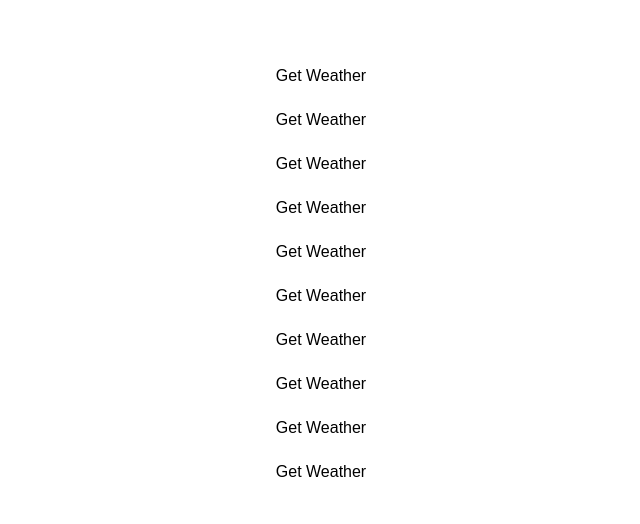
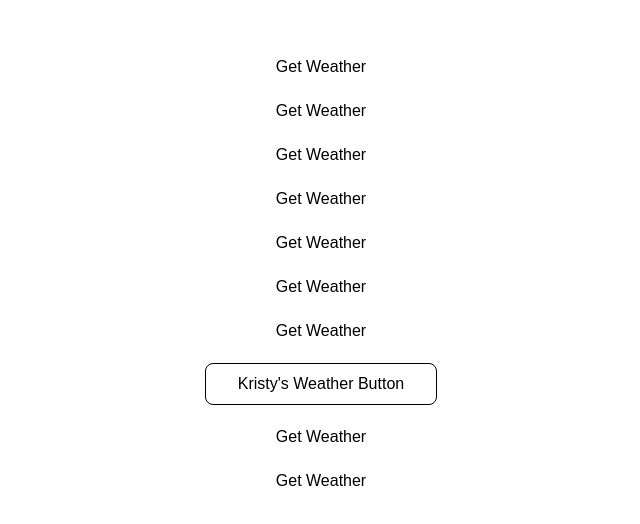
Before and after one commit to JumboCode/bostons-higher-ground, a Next.js app: page /weather in a window 1280 px wide. Shown: the part 126-650 px from the top of the page, without its empty margins (319-959 px from the left). Built offline with nearby package versions, Linux system fonts and the light colour scheme.

Commit message:
Weather Button progress

```diff
--- a/src/app/weather/page.tsx
+++ b/src/app/weather/page.tsx
@@ -19,7 +19,8 @@ export default function Page() {
             <BriannaWeatherButton />
             <GeorgeWeatherButton />
             <HandeWeatherButton />
-            <KristyWeatherButton />
+            <KristyWeatherButton label= "Kristy's Weather Button"/>
+
             <VanshWeatherButton />
             <WestWeatherButton />
         </main>
--- a/src/components/weather-buttons/button-kristy.tsx
+++ b/src/components/weather-buttons/button-kristy.tsx
@@ -1,3 +1,32 @@
-export default function WeatherButton() {
-    return <button>Get Weather</button>;
+"use client";
+
+type WeatherProps = {
+    label: string
 }
+
+
+export default function WeatherButton(props: WeatherProps) {
+    async function handleClick(){
+        try {
+            const response = await fetch(
+                "https://api.weather.gov/gridpoints/BOX/69,92/forecast"
+            );
+            if (!response.ok){
+                throw new Error(`Error: ${response.statusText}` )
+            }
+            const data = await response.text();
+            console.log("Weather data:", data);
+
+        }catch(error){
+            console.error("Error", error);
+            throw error;
+        }
+    }
+
+    return <button className="rounded-lg px-8 py-2 border border-black"
+    onClick={handleClick}
+    >
+    {props.label}
+    </button>;
+
+}
```
